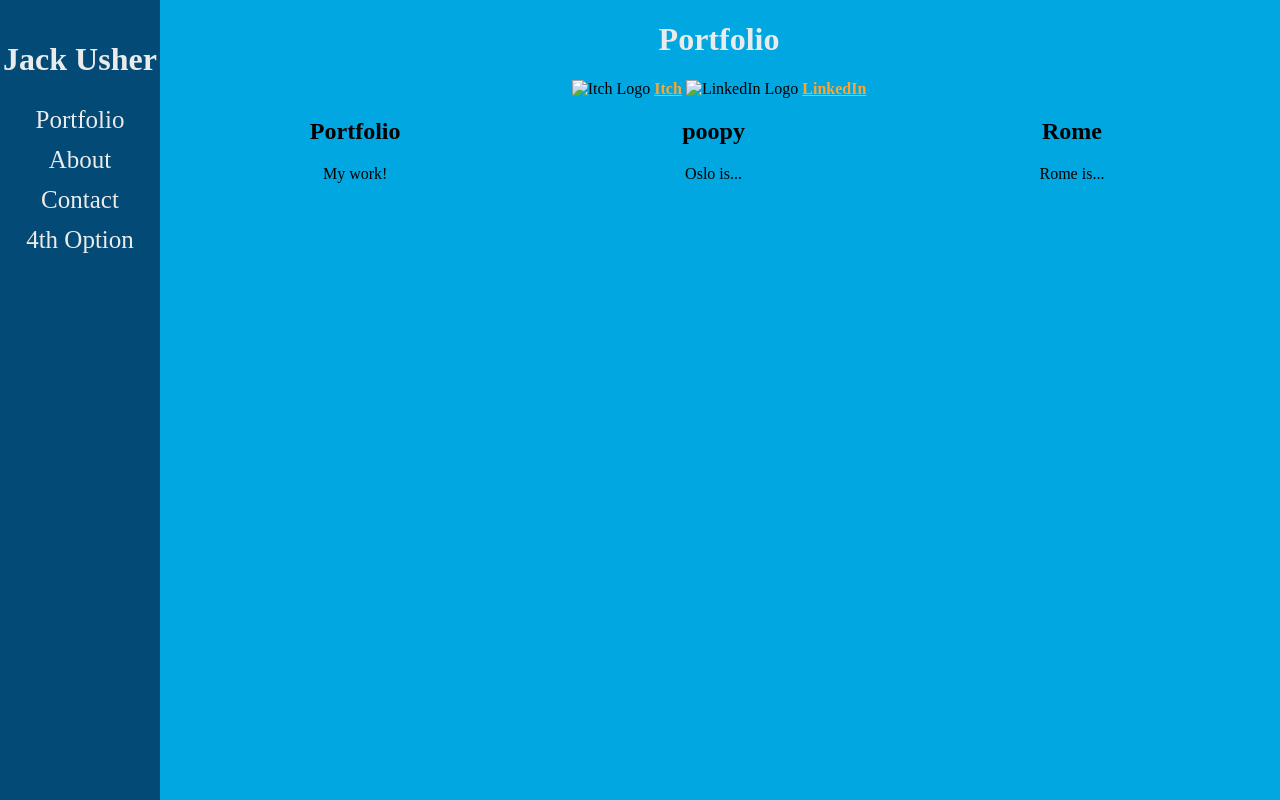
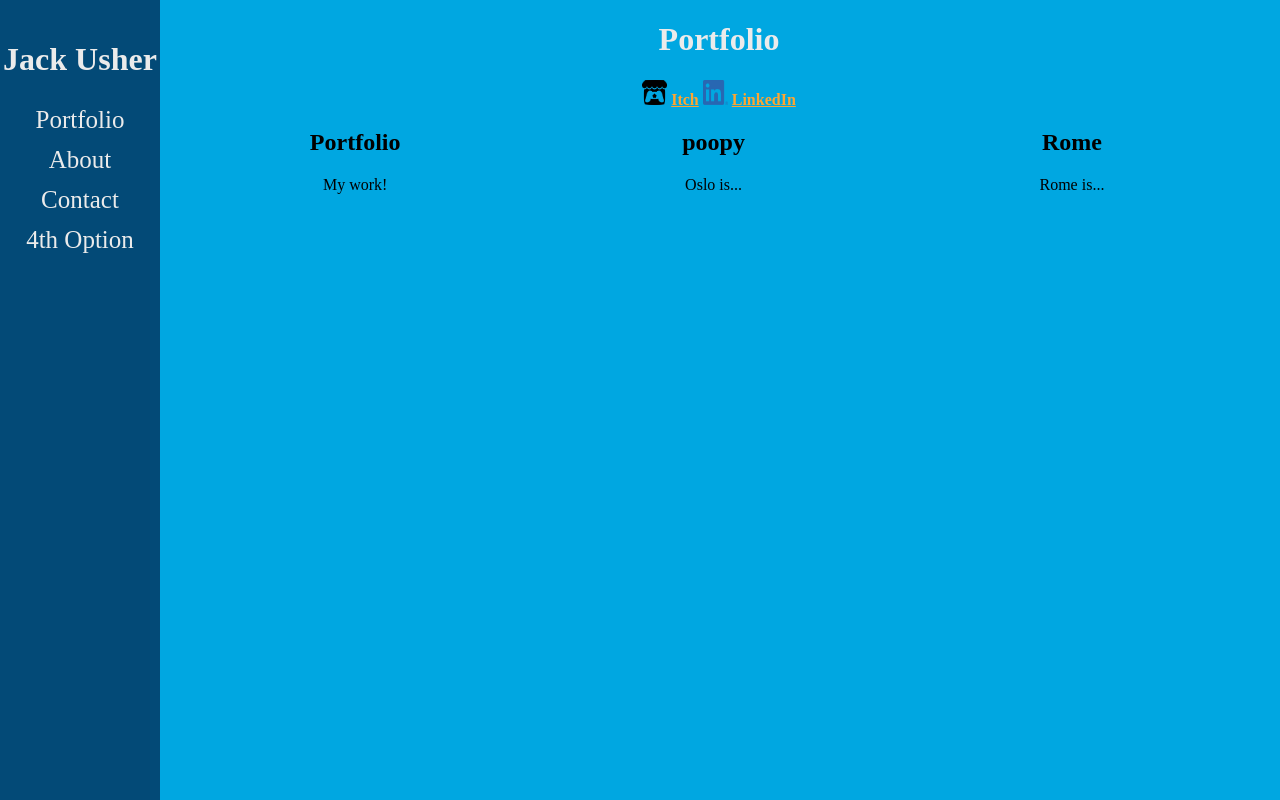
Before and after one commit to JackMyGoodMan/jackmygoodman.github.io, a plain HTML site: page docs/index.html in a window 1280 px wide. Drawn offline with Linux system fonts and the light colour scheme.

Commit message:
linkedin logo on page

```diff
--- a/docs/index.html
+++ b/docs/index.html
@@ -22,9 +22,9 @@
     <div class="main">
       <center>
         <h1 style="color:#EBEBEB;">Portfolio</h1>
-        <img src="/images/itchio-logo-textless-black.png" width="25" height="25" alt="Itch Logo">
+        <img src="/images/itch/itchio-logo-textless-black.png" width="25" height="25" alt="Itch Logo">
         <a href="https://jackmygooman.itch.io/" style="color:#FFA630;"> <b>Itch</b></a>
-        <img src="" width="25" height="25" alt="LinkedIn Logo">
+        <img src="\images\LinkedIn\LI-In-Bug.png" width="25" height="25" alt="LinkedIn Logo">
         <a href="" style="color:#FFA630;"> <b>LinkedIn</b></a>
 
         <style>
```
